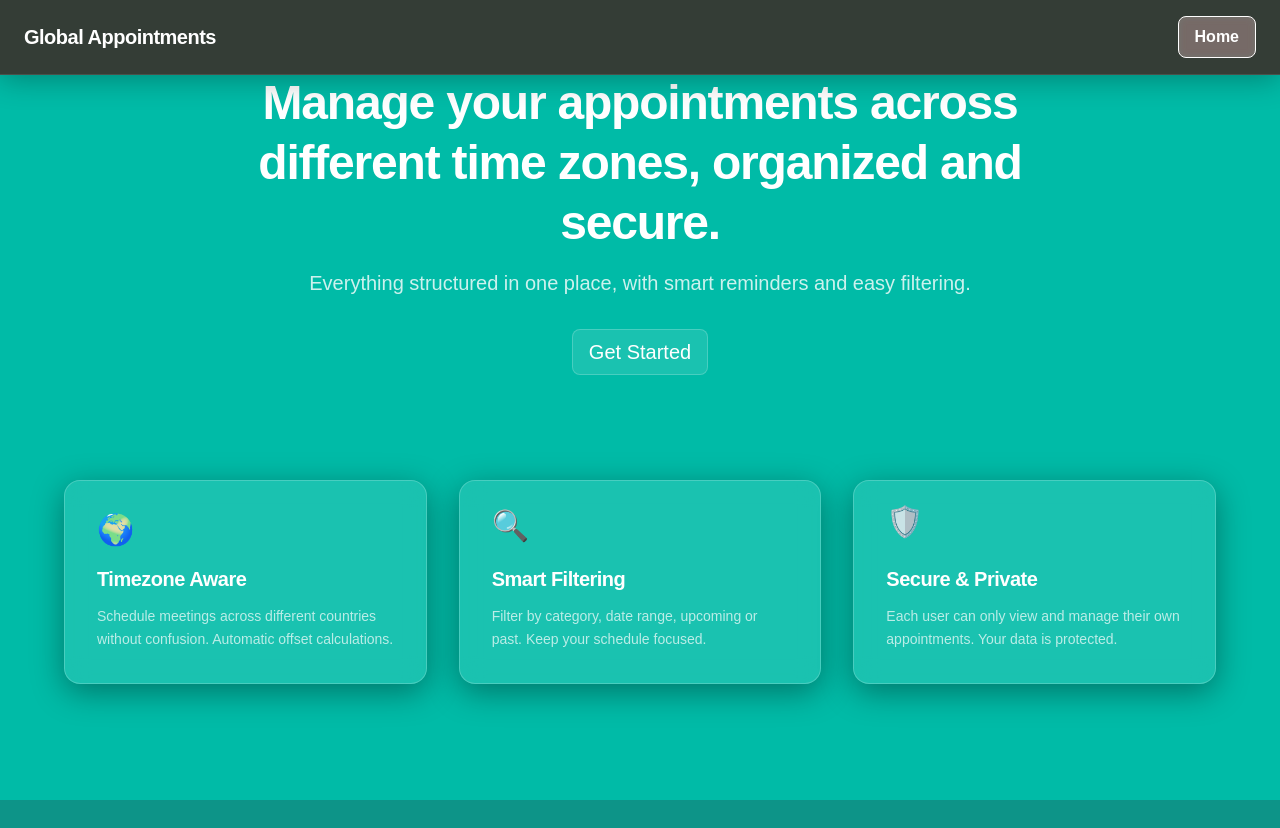
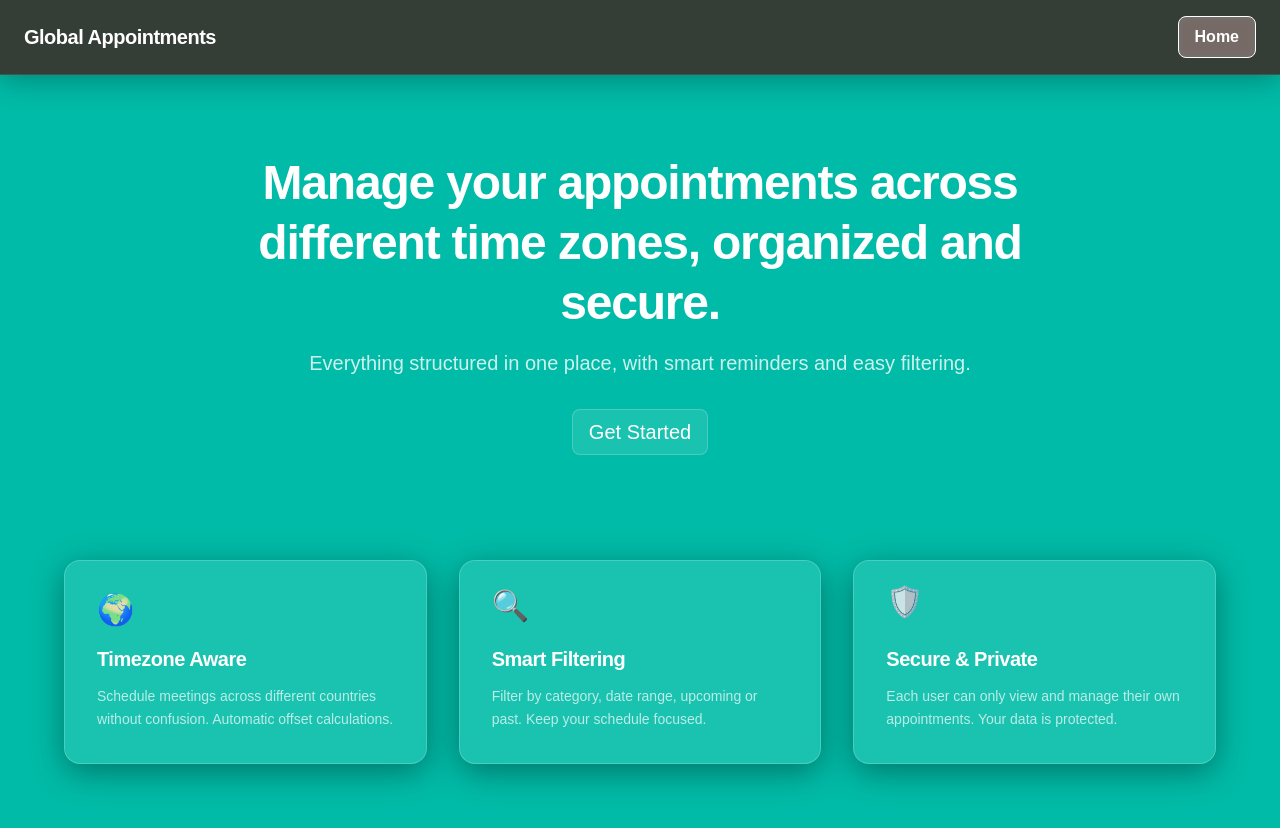
Before and after one commit to bh-official/global-appointments-tracker, a React (Vite) app in the folder client/: page / in a window 1280 px wide. Before the commit the page ends 800 px from the top, so only its background shows below. Built offline with nearby package versions, Linux system fonts and the light colour scheme; no server answers.

Commit message:
fixing home page cards

```diff
--- a/client/src/App.jsx
+++ b/client/src/App.jsx
@@ -15,7 +15,7 @@
     <BrowserRouter>
       <div className="min-h-screen w-full bg-teal-500 flex flex-col">
         <Header />
-        <main className="flex-1 w-full px-6 flex flex-col items-center">
+        <main className="flex-1 w-full px-6 pt-20 flex flex-col items-center">
           <Routes>
             <Route path="/" element={<Home />} />
             <Route path="/auth" element={<Auth />} />
```
